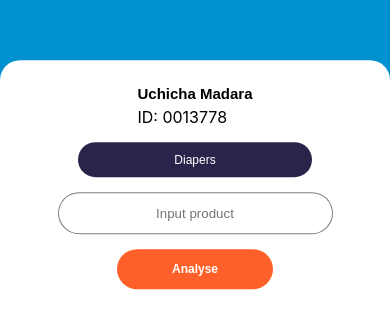
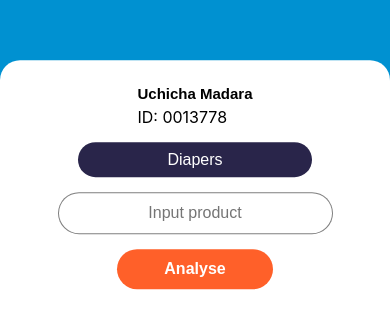
Before and after one commit to JohnClever/recommendationsite, a React (Create React App) app: page / in a window 390 px wide. Shown: the part 193-522 px from the top of the page. Built offline with nearby package versions, Linux system fonts and the light colour scheme.

Commit message:
sixth commit

```diff
--- a/src/App.css
+++ b/src/App.css
@@ -43,7 +43,7 @@
       height: 40px;
       border-radius: 30px;
       border: .5px solid rgba(0, 0, 0, 0.5);
-
+      font-size: 16px;
 
   }
   .sidebar input::placeholder{
@@ -61,7 +61,7 @@
         -moz-user-select: none;
           -ms-user-select: none;
               user-select: none;
-      font-size: 12px;
+      font-size: 16px;
       margin-top: 15px;
       margin-bottom: 15px;
     }
@@ -70,6 +70,7 @@
       text-align-last: center;
       -moz-text-align-last: center;
       -ms-text-align-last: center;
+      -webkit-text-align-last: center;
       width: 60%;
       height: 35px;
       border-radius: 40px;
```
